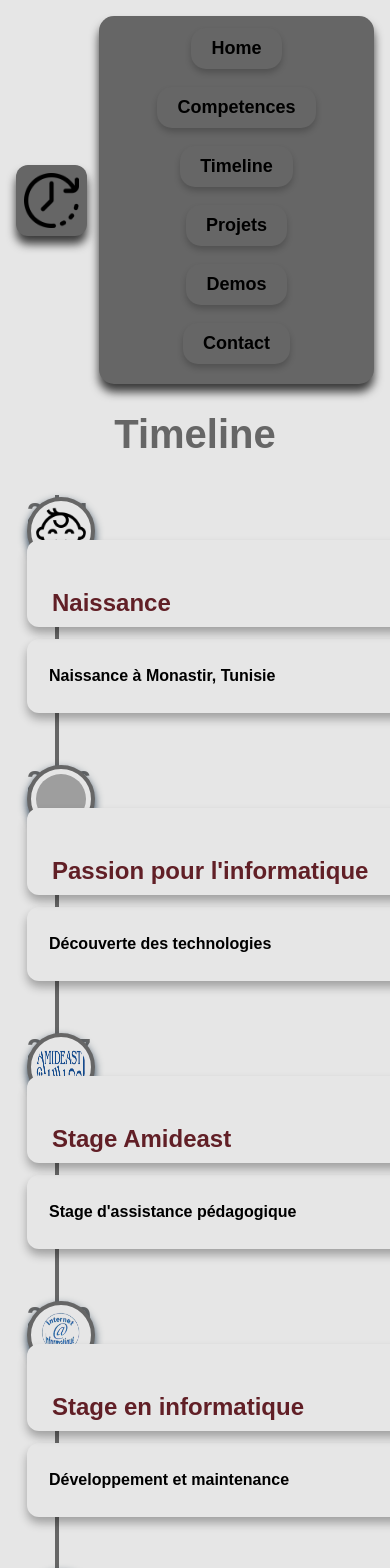
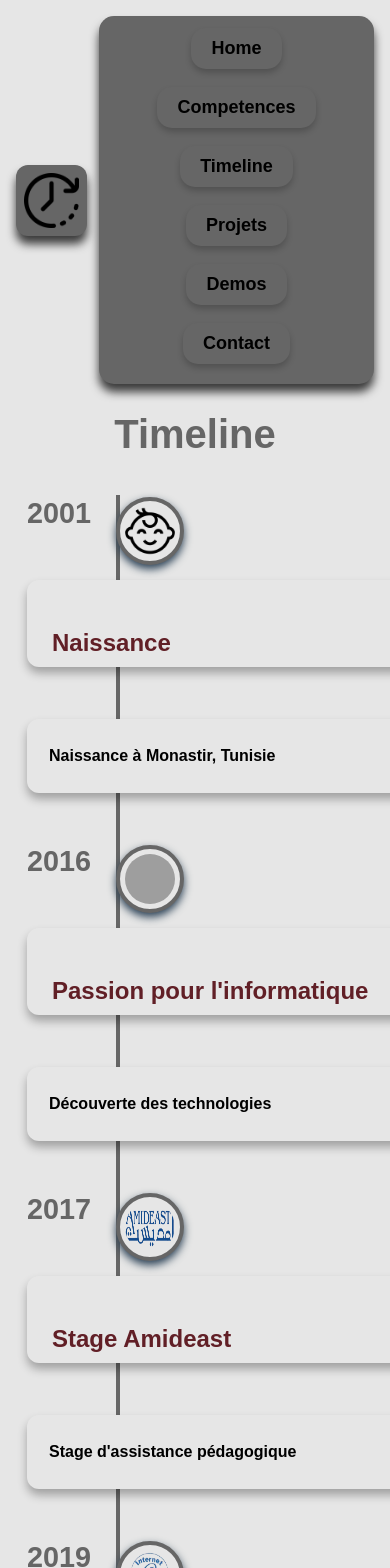
Before and after one commit to DARK-SHAD0W/Portfolio, a React (Vite) app: page /Timeline in a window 390 px wide. Shown: the top 1568 px of the page. Built offline with nearby package versions, Linux system fonts and the light colour scheme; grey boxes are pictures that could not be loaded.

Commit message:
fixed timeline responsiveness

```diff
--- a/src/styles/timeline.scss
+++ b/src/styles/timeline.scss
@@ -108,6 +108,8 @@
   margin-right: 20px;
   text-align: right;
   transition: color 0.4s ease, transform 0.4s ease;
+  animation: fadeInText 0.4s ease forwards;
+  animation-delay: 0.1s;
 }
 
 .timeline-element:hover .timeline-date {
@@ -131,6 +133,8 @@
   overflow: hidden;
   transition: transform 0.4s ease, opacity 0.4s ease, box-shadow 0.4s ease;
   box-shadow: 0 4px 8px variables.$secondary-color;
+  animation: fadeInText 0.4s ease forwards;
+  animation-delay: 0.2s;
 
   img {
     width: 50px;
@@ -183,6 +187,16 @@
   margin-bottom: 12px;
 }
 
+.timeline-description:hover {
+  animation: float 1.8s ease-in-out infinite alternate;
+  box-shadow: 0 8px 14px rgba(255, 0, 0, 0.4);
+}
+
+.timeline-detail:hover {
+  animation: float 1.8s ease-in-out infinite alternate;
+  box-shadow: 0 8px 14px rgba(0, 0, 255, 0.4);
+}
+
 @keyframes float {
   from {
     transform: translateY(0);
@@ -205,6 +219,7 @@
   min-width: 400px;
   max-width: 400px;
   margin-bottom: 12px;
+  animation: fadeInText 0.8s ease forwards;
 }
 
 @keyframes fadeInText {
@@ -240,9 +255,11 @@
   max-height: 200px;
 }
 
+
 /* Responsive Styling for Smaller Screens */
 @media (max-width: 768px) {
   .timeline-element {
+    gap: 	40px;
     flex-direction: column;
     align-items: flex-start;
   }
@@ -260,11 +277,16 @@
   }
 
   .timeline-point {
-    margin-left: 0;
+    margin-left: 25%;
     margin-bottom: 10px;
   }
 
+  .timeline-element:hover .timeline-point {
+    margin-left: 18%;
+  }
+
+
   .vertical-line, .vertical-line.dotted {
-    left: 3%;
+    left: 20%;
   }
 }
```
